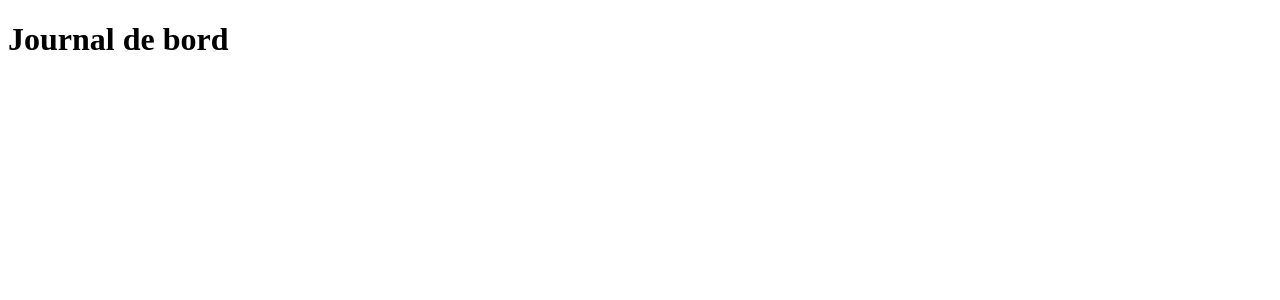
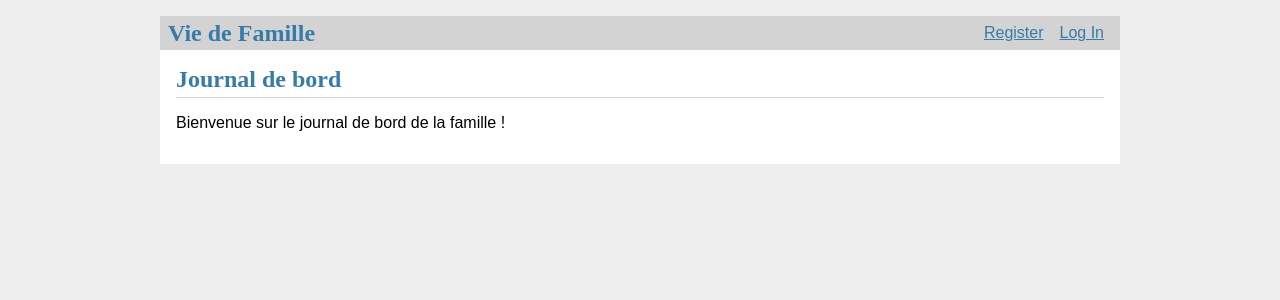
Before and after one commit to tbaranger/viedefamille, a Flask app: page /journal in a window 1280 px wide. Shown: the top 300 px of the page. Run offline with Flask 3, Linux system fonts and the light colour scheme.

Commit message:
Update journal template to extend base

```diff
--- a/viedefamille/templates/journal.html
+++ b/viedefamille/templates/journal.html
@@ -1,3 +1,9 @@
-<!doctype html>
-<title>Vie de famille | Journal</title>
-<h1>Journal de bord</h1>
+{% extends 'base.html' %}
+
+{% block header %}
+  <h1>{% block title %}Journal de bord{% endblock %}</h1>
+{% endblock %}
+
+{% block content %}
+    <p>Bienvenue sur le journal de bord de la famille !</p>
+{% endblock %}
```
